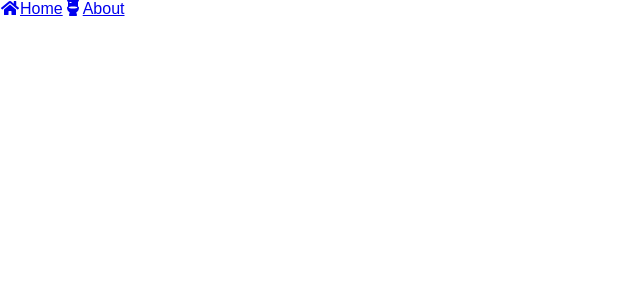
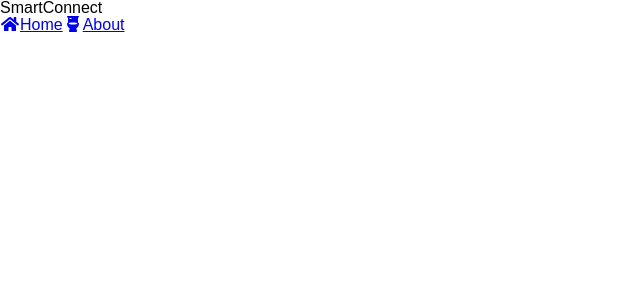
Before and after one commit to trezy-studios/Crap-Post, a Next.js app: page / in a window 1280 px wide. Before the commit this address had no page. Shown: the top 300 px of the page, without its empty margins (0-640 px from the left). Built offline with nearby package versions, Linux system fonts and the light colour scheme.

Commit message:
feat(Brand): add the Brand component

```diff
--- a/components/Banner.js
+++ b/components/Banner.js
@@ -2,6 +2,13 @@
 import { FontAwesomeIcon } from '@fortawesome/react-fontawesome'
 import Link from 'next/link'
 import React from 'react'
+
+
+
+
+
+// Local imports
+import Brand from './Brand'
 
 
 
@@ -27,6 +34,8 @@ const navItems = [
 
 const Banner = () => (
   <nav role="banner">
+    <Brand />
+
     <ul>
       {navItems.map(({
         href,
--- /dev/null
+++ b/components/Brand.js
@@ -0,0 +1,18 @@
+// Module imports
+import React from 'react'
+
+
+
+
+
+const Brand = () => (
+  <div className="brand">
+    SmartConnect
+  </div>
+)
+
+
+
+
+
+export default Brand
```
